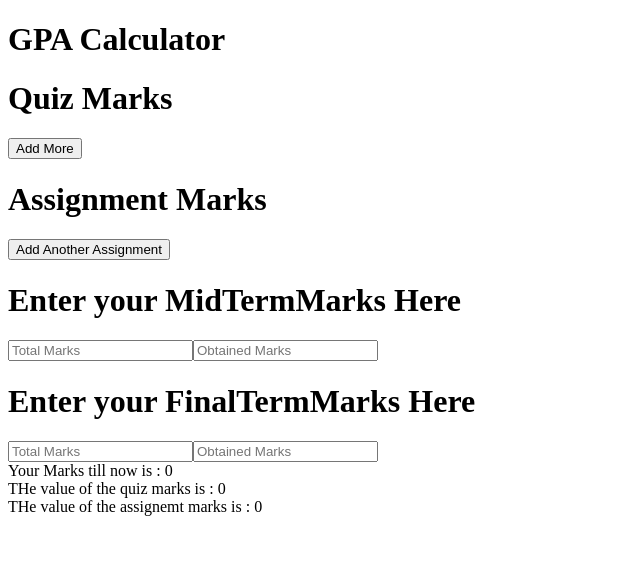
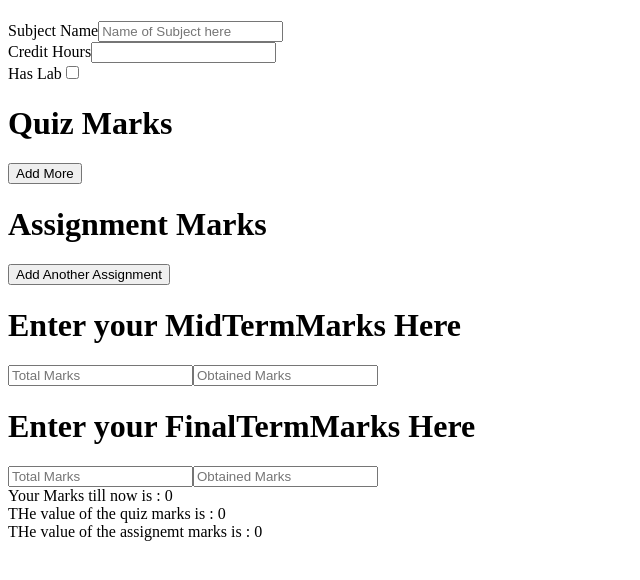
Before and after one commit to dev-raufahmad/gpa-calculator, a React (Vite) app: page / in a window 1280 px wide. Shown: the top 580 px of the page, without its empty margins (0-640 px from the left). Built offline with nearby package versions, Linux system fonts and the light colour scheme.

Commit message:
Update to add credit hours,subjectName

```diff
--- a/src/App.jsx
+++ b/src/App.jsx
@@ -1,6 +1,7 @@
 import React, { useCallback, useState } from "react"
 import AddMore from "./Component/AddMore"
 import { MyContext } from "./StateManagement/MyContext";
+import { Lab } from "./Component/Lab";
 
 const clicking = (quizMarks, setQuizMarks,isQuiz) => {
   if (quizMarks.length == 4) {
@@ -14,15 +15,14 @@ const clicking = (quizMarks, setQuizMarks,isQuiz) => {
   console.log(quizMarks);
 
 }
+
+
+// Here is the start of the main APP function
 function App() {
 
 
+
   const updateQuiz = (id, obtainedMarks, totalMarks) => {
-    // if(obtainedMarks < totalMarks){
-    //   console.log("Invalid Marks");
-    //   return;
-    // }
-
     setQuizMarks(quizMarks.map((e) => {
       return e.id === id ? { ...e, obtainedMarks: obtainedMarks, totalMarks: totalMarks } : e;
     }))
@@ -39,6 +39,11 @@ function App() {
   const [midTermTotal, setMidTermTotal] = useState();
   const [finalterm, setFinalterm] = useState();
   const [finalTermTotal, setFinalTermTotal] = useState();
+
+  const [title , setTitle] = useState("");
+  const [creditHours , setCreditHours] = useState();
+  const [hasLab, setHasLab] = useState(false);
+
 
   const marksCalculator = (input, number) => {
     let totalObtained = Number(0);
@@ -72,7 +77,24 @@ function App() {
 
   return (
     <>
-      <h1>GPA Calculator</h1>
+      <div>
+        <h1>{title} {creditHours}</h1>
+      </div>
+      <div>
+        {/* This div for the labeling of the Subject */}
+        <div>
+            <label htmlFor="labeling">Subject Name</label>
+            <input id="labeling" type="text" value={title} onChange={(e) =>setTitle(e.target.value)} placeholder="Name of Subject here"/>
+        </div>
+        {/* This div is for the Credit hours of the course */}
+        <div>
+          <label htmlFor="creditHours">Credit Hours</label>
+          <input type="number" value={creditHours} onChange={(e) => setCreditHours(e.target.value)} id="creditHours" />
+        </div>
+        {/* This div is for the Has-Lab property */}
+        <label htmlFor="hasLab">Has Lab</label>
+        <input type="checkbox" value={hasLab} onChange={() => setHasLab(!hasLab)} />
+      </div>
       {/* Here is the start of the quizes Marks */}
       <div>
         <h1>Quiz Marks</h1>
@@ -114,7 +136,10 @@ function App() {
         <input type="number" value={finalTermTotal} onChange={(e) => setFinalTermTotal(e.target.value)} placeholder="Total Marks" />
         <input type="number" value={finalterm} onChange={(e) => setFinalterm(e.target.value)} placeholder="Obtained Marks" />
       </div>
-
+      {/* Thi section is for the Lab */}
+      <div>
+        {hasLab && <Lab/>}
+      </div>
       <div>
         Your Marks till now is : {calculating()}
       </div>
--- /dev/null
+++ b/src/Component/Lab.jsx
@@ -0,0 +1,8 @@
+import React from "react";
+
+
+export const Lab =() => {
+    return(
+        <h1>Here is the Lab component</h1>
+    )
+}
```
